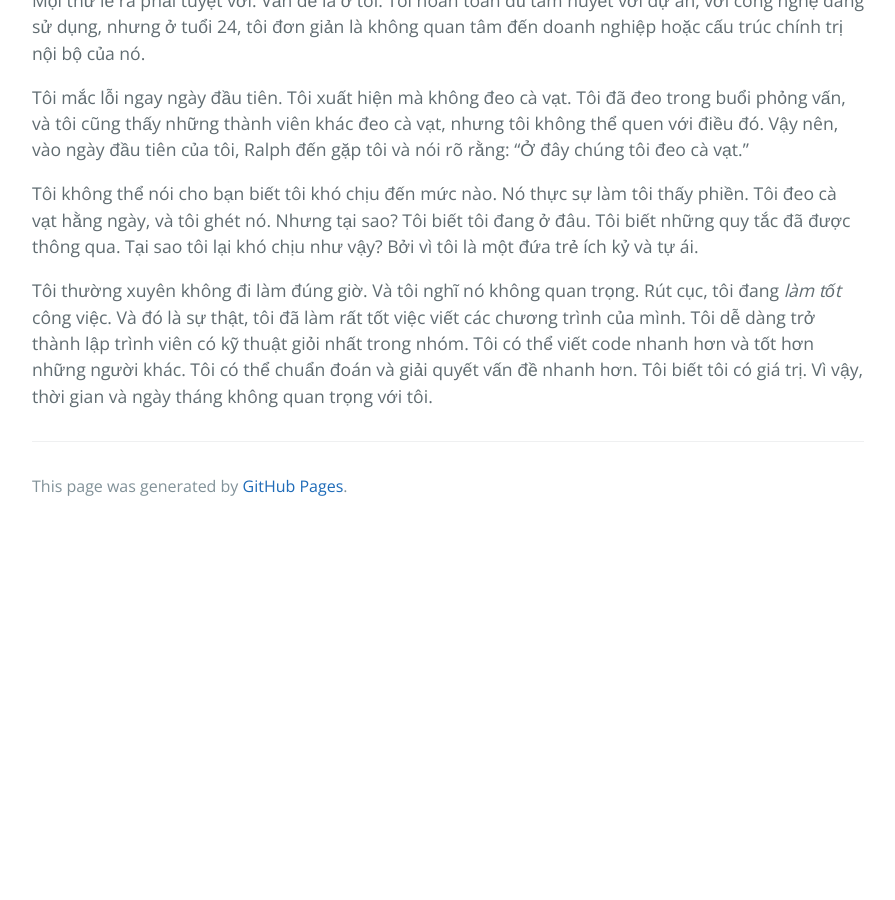
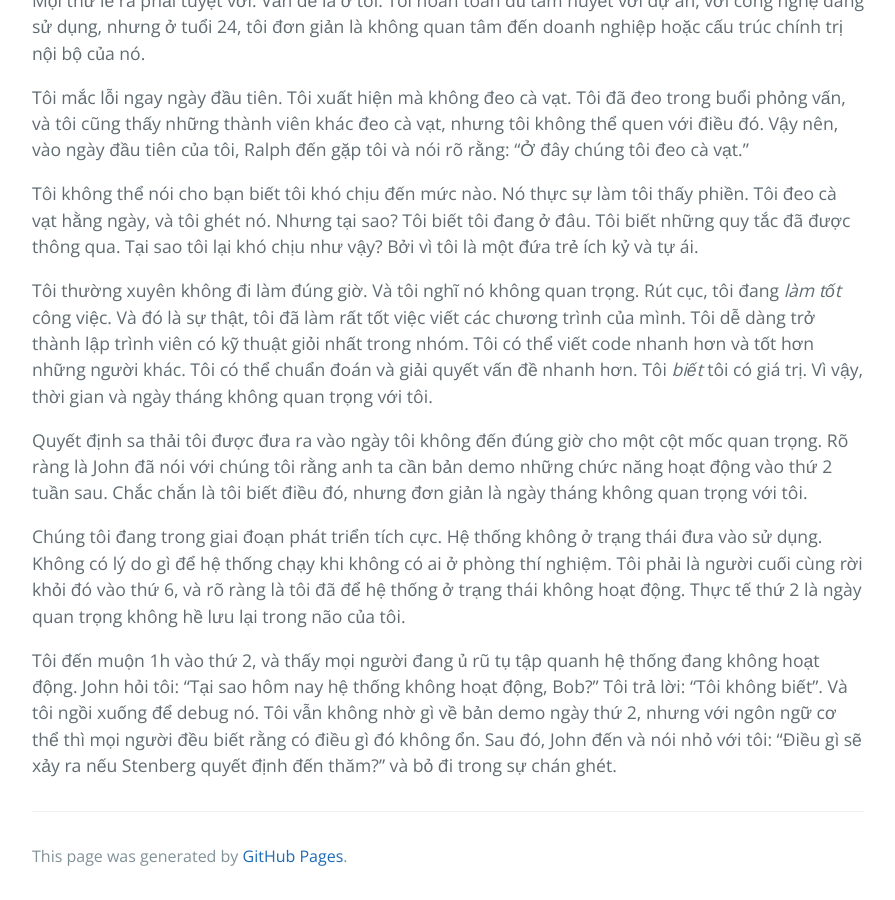
Before and after one commit to HaiBV/haibv.github.io, a Jekyll site: the page built from clean-coder/chapter-12-collaboration.md, in a window 1280 px wide and 900 px high, scrolled down 3210 px. Shown: the whole window, without its empty margins (192-1087 px from the left). Built offline with Jekyll 4.4.1, drawn with Linux system fonts in a browser that asks for light colours; our own code applies the rules of GitHub Pages for plain Markdown files; before the commit the page ends 3740 px from its top, so only the background shows below that.

Commit message:
Book - The Clean Coder - Chapter 12 - Collaboration

```diff
--- a/clean-coder/chapter-12-collaboration.md
+++ b/clean-coder/chapter-12-collaboration.md
@@ -66,4 +66,10 @@ Tôi mắc lỗi ngay ngày đầu tiên. Tôi xuất hiện mà không đeo cà
 
 Tôi không thể nói cho bạn biết tôi khó chịu đến mức nào. Nó thực sự làm tôi thấy phiền. Tôi đeo cà vạt hằng ngày, và tôi ghét nó. Nhưng tại sao? Tôi biết tôi đang ở đâu. Tôi biết những quy tắc đã được thông qua. Tại sao tôi lại khó chịu như vậy? Bởi vì tôi là một đứa trẻ ích kỷ và tự ái.
 
-Tôi thường xuyên không đi làm đúng giờ. Và tôi nghĩ nó không quan trọng. Rút cục, tôi đang _làm tốt_ công việc. Và đó là sự thật, tôi đã làm rất tốt việc viết các chương trình của mình. Tôi dễ dàng trở thành lập trình viên có kỹ thuật giỏi nhất trong nhóm. Tôi có thể viết code nhanh hơn và tốt hơn những người khác. Tôi có thể chuẩn đoán và giải quyết vấn đề nhanh hơn. Tôi biết tôi có giá trị. Vì vậy, thời gian và ngày tháng không quan trọng với tôi.
+Tôi thường xuyên không đi làm đúng giờ. Và tôi nghĩ nó không quan trọng. Rút cục, tôi đang _làm tốt_ công việc. Và đó là sự thật, tôi đã làm rất tốt việc viết các chương trình của mình. Tôi dễ dàng trở thành lập trình viên có kỹ thuật giỏi nhất trong nhóm. Tôi có thể viết code nhanh hơn và tốt hơn những người khác. Tôi có thể chuẩn đoán và giải quyết vấn đề nhanh hơn. Tôi _biết_ tôi có giá trị. Vì vậy, thời gian và ngày tháng không quan trọng với tôi.
+
+Quyết định sa thải tôi được đưa ra vào ngày tôi không đến đúng giờ cho một cột mốc quan trọng. Rõ ràng là John đã nói với chúng tôi rằng anh ta cần bản demo những chức năng hoạt động vào thứ 2 tuần sau. Chắc chắn là tôi biết điều đó, nhưng đơn giản là ngày tháng không quan trọng với tôi.
+
+Chúng tôi đang trong giai đoạn phát triển tích cực. Hệ thống không ở trạng thái đưa vào sử dụng. Không có lý do gì để hệ thống chạy khi không có ai ở phòng thí nghiệm. Tôi phải là người cuối cùng rời khỏi đó vào thứ 6, và rõ ràng là tôi đã để hệ thống ở trạng thái không hoạt động. Thực tế thứ 2 là ngày quan trọng không hề lưu lại trong não của tôi.
+
+Tôi đến muộn 1h vào thứ 2, và thấy mọi người đang ủ rũ tụ tập quanh hệ thống đang không hoạt động. John hỏi tôi: "Tại sao hôm nay hệ thống không hoạt động, Bob?" Tôi trả lời: "Tôi không biết". Và tôi ngồi xuống để debug nó. Tôi vẫn không nhờ gì về bản demo ngày thứ 2, nhưng với ngôn ngữ cơ thể thì mọi người đều biết rằng có điều gì đó không ổn. Sau đó, John đến và nói nhỏ với tôi: "Điều gì sẽ xảy ra nếu Stenberg quyết định đến thăm?" và bỏ đi trong sự chán ghét.
```
